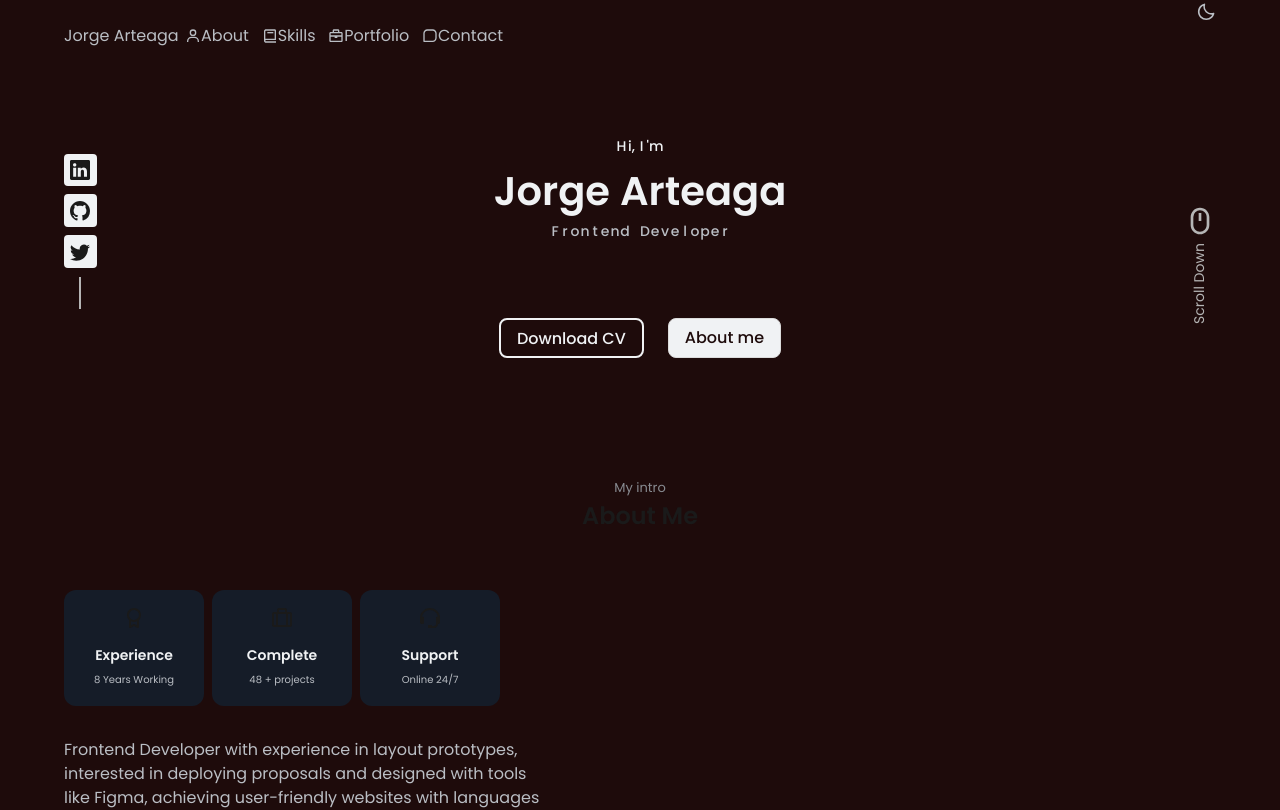
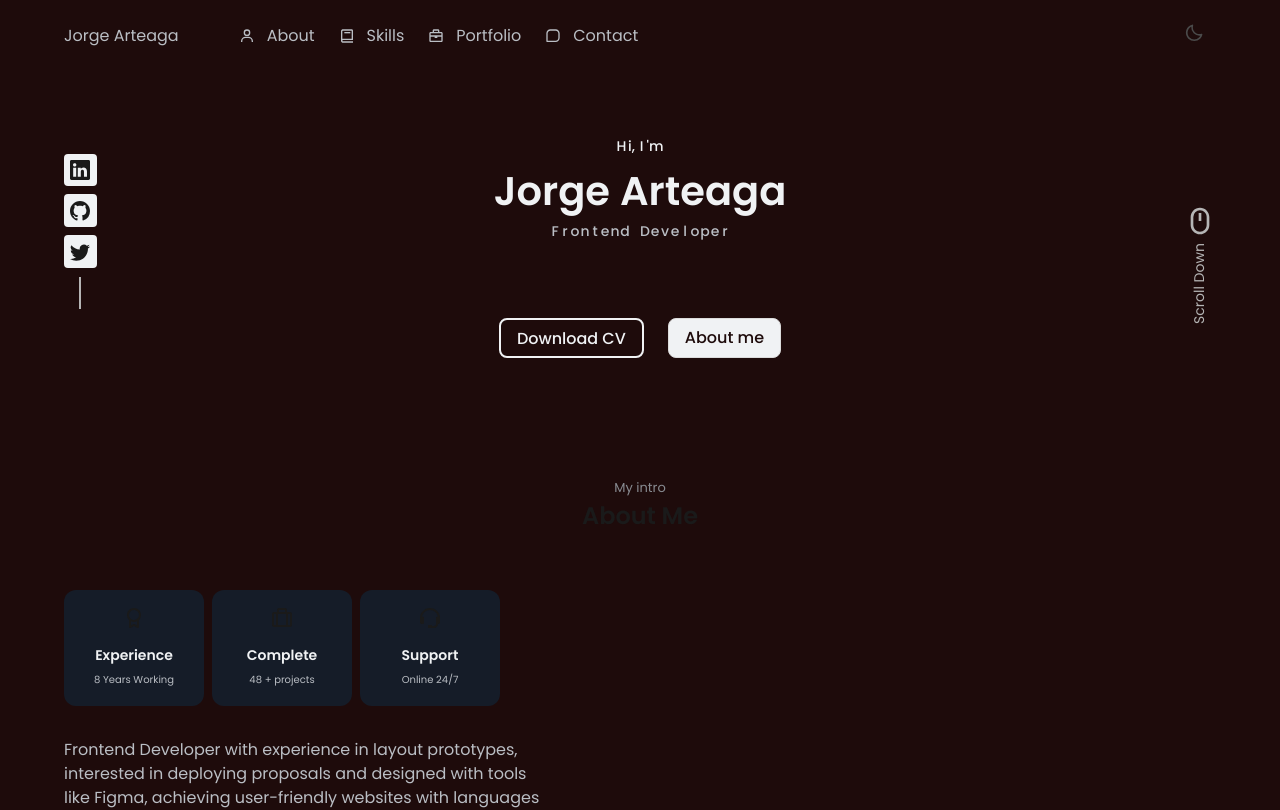
Before and after one commit to jlarteagap/portfolio, a Next.js app: page / in a window 1280 px wide. Shown: the top 810 px of the page. Built offline with nearby package versions, Linux system fonts and the light colour scheme; no server answers.

Commit message:
[FIX] last edit .next 2

```diff
--- a/pages/_app.js
+++ b/pages/_app.js
@@ -1,6 +1,7 @@
+import React from 'react'
 import ThemeContextWrapper from '../src/theme/ThemeContextWrapper'
 import Layout from '../src/components/layout'
-import 'bulma/css/bulma.min.css';
+import 'bulma/css/bulma.min.css'
 import 'public/style.css'
 
 export default function MyApp({ Component, pageProps }) {
@@ -8,7 +9,7 @@ export default function MyApp({ Component, pageProps }) {
     <ThemeContextWrapper>
       <Layout>
         <Component {...pageProps} />
-      </Layout >
+      </Layout>
     </ThemeContextWrapper>
   )
 }
--- a/public/style.css
+++ b/public/style.css
@@ -253,9 +253,14 @@ body.light-theme{
 }
 .nav__link {
   color: var(--text-color);
-  padding: .4rem;
   display: flex;
-  border-radius: 5rem;
+  transition: .4s;
+}
+
+.nav__link:hover{
+  background-color: transparent !important;
+  color: var(--title-color-alt) !important;
+  border-bottom: solid 2px var(--first-color-alt);
 }
 /* Active link */
 .active-link {
--- a/src/components/Header/header.js
+++ b/src/components/Header/header.js
@@ -35,7 +35,11 @@ const Header = ({ siteTitle }) => {
             <Navbar />
           </div>
         </div>
-        <DarkMode />
+        <div className="navbar-end">
+          <div className="navbar-item">
+            <DarkMode />
+          </div>
+        </div>
       </nav>
     </div>
   )
--- a/src/components/Header/navbar.js
+++ b/src/components/Header/navbar.js
@@ -3,22 +3,23 @@ import { BiUser, BiBook, BiBriefcase, BiMessageSquare } from 'react-icons/bi'
 
 export const Navbar = () => {
   return (
-    <>
+    <div className="ml-6 is-flex">
       <a href="#about" className="nav__link navbar-item">
-        <BiUser /> About
+        <BiUser />
+        <span className="pl-3">About</span>
       </a>
 
       <a href="#skills" className="nav__link navbar-item">
-        <BiBook /> Skills
+        <BiBook /> <span className="pl-3">Skills</span>
       </a>
 
       <a href="#work" className="nav__link navbar-item">
-        <BiBriefcase /> Portfolio
+        <BiBriefcase /> <span className="pl-3">Portfolio</span>
       </a>
 
       <a href="#contact" className="nav__link navbar-item">
-        <BiMessageSquare /> Contact
+        <BiMessageSquare /> <span className="pl-3">Contact</span>
       </a>
-    </>
+    </div>
   )
 }
```
